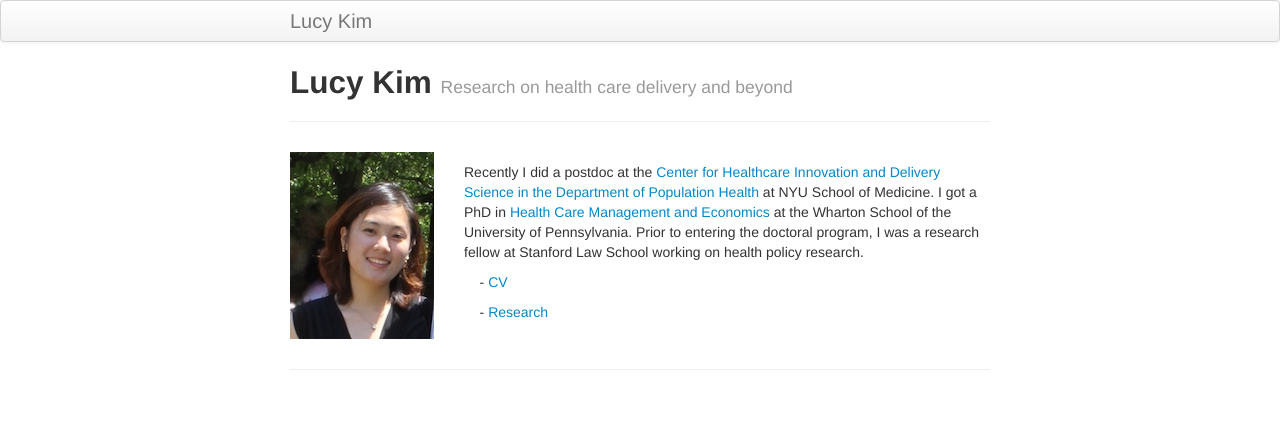
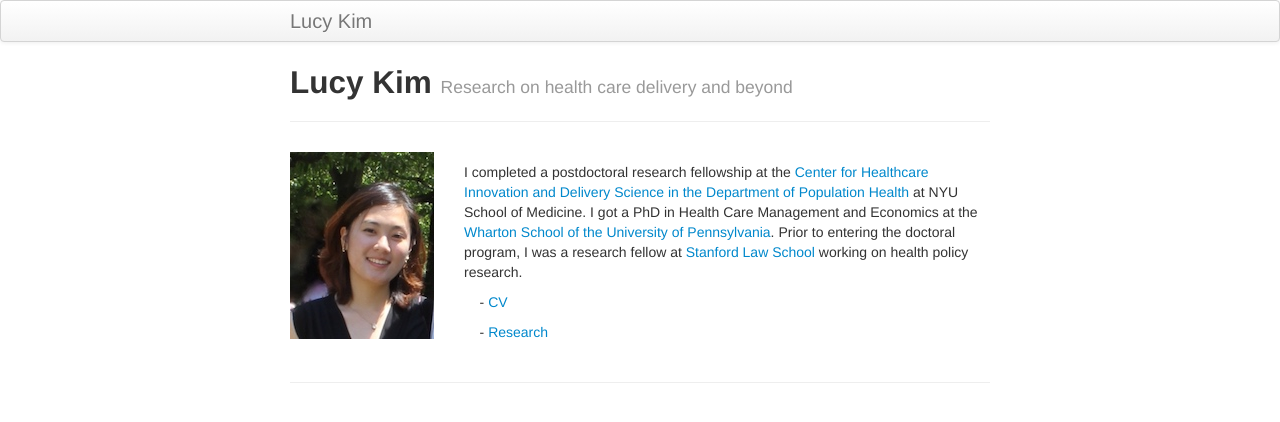
Before and after one commit to lucy-kim/lucy-kim.github.io, a Jekyll site: the page built from index.md, in a window 1280 px wide. Shown: the top 422 px of the page. Built offline with Jekyll 4.4.1, drawn with Linux system fonts in a browser that asks for light colours.

Commit message:
Updated intro

```diff
--- a/index.md
+++ b/index.md
@@ -7,7 +7,7 @@ description: Lucy Kim's research projects
 
 <img style="float: left; padding-right: 30px;" src="http://lucy-kim.github.io/profile_mar2016.jpg">
 
-Recently I did a postdoc at the [Center for Healthcare Innovation and Delivery Science in the Department of Population Health](https://med.nyu.edu/chids/home) at NYU School of Medicine. I got a PhD in [Health Care Management and Economics](https://hcmg.wharton.upenn.edu/) at the Wharton School of the University of Pennsylvania. Prior to entering the doctoral program, I was a research fellow at Stanford Law School working on health policy research.
+I completed a postdoctoral research fellowship at the [Center for Healthcare Innovation and Delivery Science in the Department of Population Health](https://med.nyu.edu/chids/home) at NYU School of Medicine. I got a PhD in Health Care Management and Economics at the [Wharton School of the University of Pennsylvania](https://hcmg.wharton.upenn.edu/). Prior to entering the doctoral program, I was a research fellow at [Stanford Law School](https://law.stanford.edu/empirical-research-fellowship/) working on health policy research.
 
 &nbsp;&nbsp;&nbsp;&nbsp;- [CV](https://www.dropbox.com/s/bqutffj5wu0whj8/Kim-cv.pdf?dl=0)
 
```
